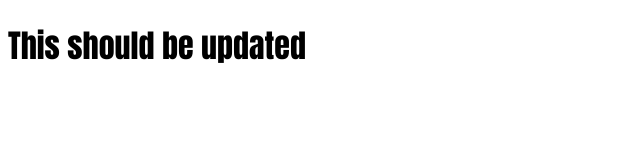
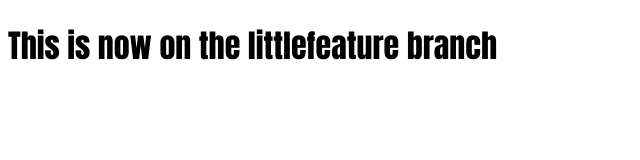
Before and after one commit to markybee0/arrays, a plain HTML site: page index.html in a window 1280 px wide. Shown: the whole page, without its empty margins (0-640 px from the left). Drawn offline with Linux system fonts and the light colour scheme.

Commit message:
changing text

```diff
--- a/index.html
+++ b/index.html
@@ -5,7 +5,7 @@
 	<link rel="stylesheet" type="text/css" href="style.css">
 </head>
 <body>
-	<h1>This should be updated</h1>
+	<h1>This is now on the littlefeature branch</h1>
 
 
 <link rel="stylesheet" type="text/css" src="arrays.js">
```
